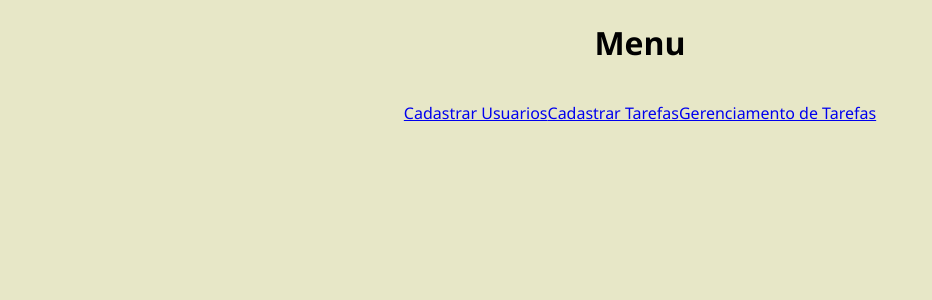
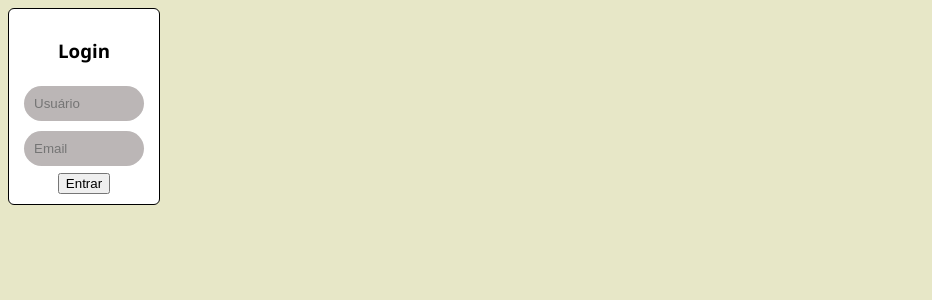
Before and after one commit to Klahold/Atividade-14-Lista-de-Revis-o-de-CRUD---Kanban, a PHP site: page / in a window 1280 px wide. Shown: the top 300 px of the page, without its empty margins (0-932 px from the left). Run offline with PHP 8.4, Linux system fonts and the light colour scheme.

Commit message:
ADD - final

```diff
--- a/config/db.sql
+++ b/config/db.sql
@@ -18,3 +18,6 @@ CREATE TABLE Tarefas(
     status ENUM('a fazer','fazendo','pronto') not null,
     FOREIGN KEY (id_usuario) REFERENCES Usuario(id)
 );
+
+INSERT INTO Usuario (nome, email) VALUES
+('gustavo', 'gustavo@email.com');
--- a/index.php
+++ b/index.php
@@ -1,3 +1,36 @@
+<?php
+include 'config/db.php';
+
+session_start();
+
+if (isset($_GET['logout'])) {
+    session_destroy();
+    header("Location: index.php");
+    exit;
+}
+
+$msg = "";
+if ($_SERVER["REQUEST_METHOD"] === "POST") {
+    $user = $_POST["nome"] ?? "";
+    $email = $_POST["email"] ?? "";
+
+    $stmt = $conn->prepare("SELECT id, nome, email FROM Usuario WHERE nome=? AND email=?");
+    $stmt->bind_param("ss", $user, $email);
+    $stmt->execute();
+    $result = $stmt->get_result();
+    $dados = $result->fetch_assoc();
+    $stmt->close();
+
+    if ($dados) {
+        $_SESSION["user_id"] = $dados["id"];
+        $_SESSION["nome"] = $dados["nome"];
+        header("Location: index.php");
+        exit;
+    } else {
+        $msg = "Usuário ou senha incorretos!";
+    }
+}
+?>
 <!DOCTYPE html>
 <html lang="en">
 
@@ -5,28 +38,32 @@
     <meta charset="UTF-8">
     <meta name="viewport" content="width=device-width, initial-scale=1.0">
     <link rel="stylesheet" href="style/styles.css">
-    <title>Menu</title>
+    <title>Login</title>
 </head>
 
 <body>
-    <header>
-        <H1>Menu</H1>
-    </header>
+    <?php if (!empty($_SESSION["user_id"])):
+        header("Location: menu.php");
+    ?>
+        <main>
+        <?php else: ?>
+            <div class="card">
+                <h3>Login</h3>
+                <?php if ($msg): ?><p class="msg"><?= $msg ?></p><?php endif; ?>
+                <form method="post">
+                    <div>
+                        <input type="text" name="nome" placeholder="Usuário" required class="campo">
+                    </div>
 
-    <main>
-        <p><a href="public/cadastroUsuario.php">Cadastrar Usuarios</a></p>
+                    <div>
+                        <input type="email" name="email" placeholder="Email" required class="campo">
+                    </div>
 
-        <br>
-
-        <p><a href="public/cadastroTarefas.php">Cadastrar Tarefas</a></p>
-
-        <br>
-
-        <p><a href="public/gerenciamentoTarefas.php">Gerenciamento de Tarefas</a></p>
-
-    </main>
-
-
+                    <button type="submit">Entrar</button>
+                </form>
+            </div>
+        <?php endif; ?>
+        </main>
 </body>
 
 </html>
--- a/style/styles.css
+++ b/style/styles.css
@@ -2,20 +2,27 @@ body {
     background-color: rgba(226, 226, 186, 0.801);
     color: black;
     font-family: 'Segoe UI', Tahoma, Geneva, Verdana, sans-serif;
+    text-align: center;
+    justify-content: center;
+    align-items: center;
 }
+
 header {
     text-align: center;
 }
+
 main {
     display: flex;
     text-align: center;
     justify-content: center;
+    align-items: center;
 }
 
-.center{
+.center {
     display: flex;
 }
-.linha{
+
+.linha {
     background-color: rgb(255, 255, 255);
     border: 1px;
     border-color: black;
@@ -24,3 +31,53 @@ main {
     padding: 20px;
     margin: 10px;
 }
+
+.botao {
+    background-color: rgb(255, 255, 255);
+    border: 1px;
+    border-color: black;
+    border-radius: 50px;
+    width: auto;
+    padding: 20px;
+    margin: 10px;
+}
+
+a {
+    text-decoration: none;
+    color: black;
+}
+
+.msg {
+    color: red;
+}
+
+.card {
+    border: 1px solid #000000;
+    background-color: rgb(255, 255, 255);
+    width: min-content;
+    padding: 10px;
+    border-radius: 6px;
+    text-align: center;
+    justify-content: center;
+    align-items: center;
+}
+
+.input {
+    width: 100%;
+    padding: 8px;
+    margin: 6px 0;
+}
+
+.button {
+    padding: 8px 12px;
+}
+
+.campo {
+    background-color: rgb(187, 182, 182);
+    border: 1px;
+    border-color: black;
+    border-radius: 50px;
+    width: 100px;
+    padding: 10px;
+    margin: 5px;
+}
```
Also changed, not shown: menu.php (added, +50 -0 lines), public/cadastroTarefas.php (+9 -1 lines), public/cadastroUsuario.php (+9 -1 lines), public/gerenciamentoTarefas.php (+9 -1 lines).
